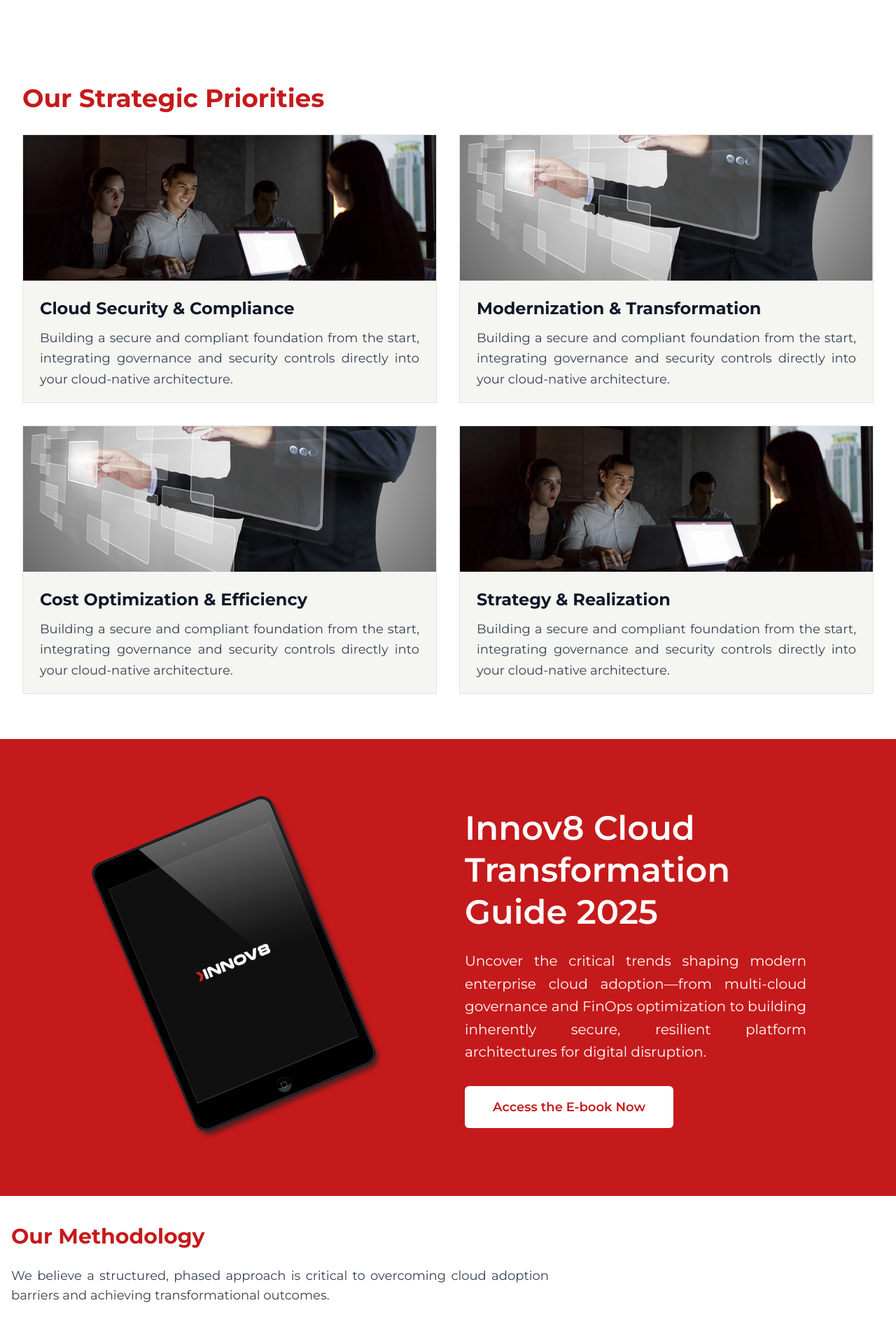
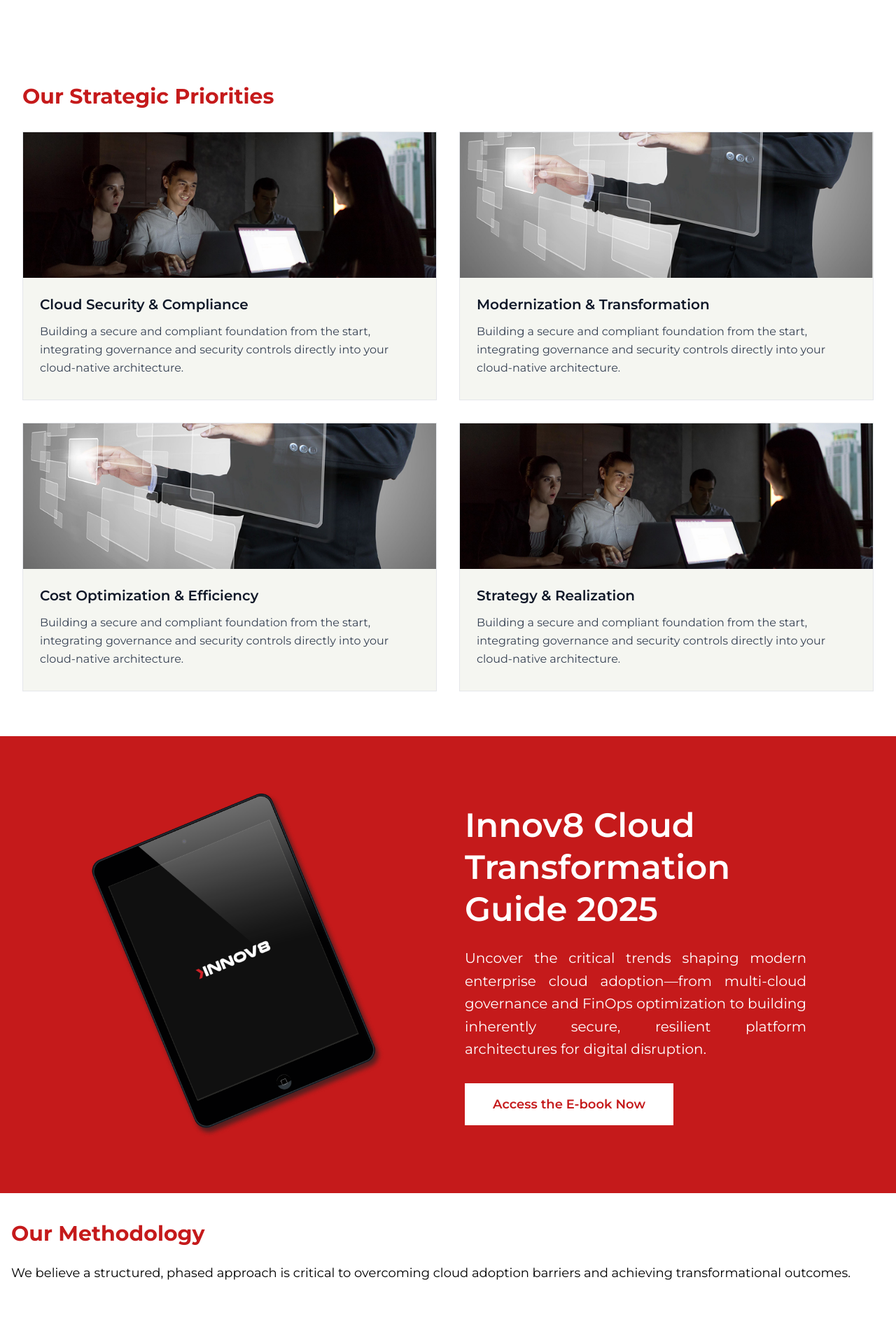
Before and after one commit to ChemyDigi/Innov8, a Next.js app in the folder innov8/: page /solutions/cloud-platform in a window 1280 px wide. Shown: the part 1520-3402 px from the top of the page at 70% size. Built offline with nearby package versions, Linux system fonts and the light colour scheme.

Commit message:
Cloud page font sizes fixed

```diff
--- a/innov8/components/Cloud_SolutionComponents/EbookSection.tsx
+++ b/innov8/components/Cloud_SolutionComponents/EbookSection.tsx
@@ -23,10 +23,13 @@
           </h2>
 
           <p className="text-lg md:text-xl mb-8 leading-relaxed text-justify">
-            Uncover the critical trends shaping modern enterprise cloud adoption—from multi-cloud governance and FinOps optimization to building inherently secure, resilient platform architectures for digital disruption.
+            Uncover the critical trends shaping modern enterprise cloud
+            adoption—from multi-cloud governance and FinOps optimization to
+            building inherently secure, resilient platform architectures for
+            digital disruption.
           </p>
 
-          <button className="bg-white text-brand font-semibold text-lg px-10 py-4 rounded-md hover:bg-gray-100 transition">
+          <button className="bg-white text-brand font-semibold text-lg px-10 py-4 hover:bg-gray-100 transition">
             Access the E-book Now
           </button>
         </div>
--- a/innov8/components/Cloud_SolutionComponents/MethodologySection.tsx
+++ b/innov8/components/Cloud_SolutionComponents/MethodologySection.tsx
@@ -5,32 +5,29 @@
       <div className="absolute inset-0 top-78 bg-black w-full"></div>
 
       <div className="relative max-w-7xl mx-auto px-4">
-        <h2 className="text-3xl font-bold text-brand mb-6">
-          Our Methodology
-        </h2>
-        <p className="text-lg text-gray-700 max-w-3xl mb-14 text-justify">
-          We believe a structured, phased approach is critical to overcoming cloud
-          adoption barriers and achieving transformational outcomes.
+        <h2 className="text-3xl font-bold text-brand mb-6">Our Methodology</h2>
+        <p className="text-lg leading-relaxed text-justify text-black">
+          We believe a structured, phased approach is critical to overcoming
+          cloud adoption barriers and achieving transformational outcomes.
         </p>
 
         {/* White Card */}
         <div className="relative z-20 mt-12 bg-white border border-[#D9D9D9] shadow-lg p-10">
-
           <div className="grid grid-cols-1 md:grid-cols-3 gap-12 text-black">
-
             {/* Discover */}
             <div>
               <h3 className="text-xl font-bold mb-3">Discover</h3>
               <p className="text-gray-700 text-justify leading-relaxed">
                 Cloud Readiness Assessment, Security & Compliance Gap Analysis,
                 TCO & ROI Modeling, Stakeholder Workshops.
-                <br /><br />
+                <br />
+                <br />
               </p>
 
               <h3 className="text-xl font-bold mt-10 mb-3">Output</h3>
               <p className="text-gray-700 text-justify leading-relaxed">
-                A comprehensive strategy and business case tailored to your unique
-                challenges and objectives.
+                A comprehensive strategy and business case tailored to your
+                unique challenges and objectives.
               </p>
             </div>
 
@@ -45,7 +42,8 @@
               <h3 className="text-xl font-bold mt-10 mb-3">Output</h3>
               <p className="text-gray-700 text-justify leading-relaxed">
                 A detailed technical and operational design ready for execution,
-                ensuring your cloud environment is safe and optimized from the start.
+                ensuring your cloud environment is safe and optimized from the
+                start.
               </p>
             </div>
 
@@ -53,20 +51,19 @@
             <div>
               <h3 className="text-xl font-bold mb-3">Develop</h3>
               <p className="text-gray-700 text-justify leading-relaxed">
-                Cloud Platform Implementation, Application Modernization & Migration,
-                DevOps/DevSecOps Pipeline Setup, Continuous Optimization.
+                Cloud Platform Implementation, Application Modernization &
+                Migration, DevOps/DevSecOps Pipeline Setup, Continuous
+                Optimization.
               </p>
 
               <h3 className="text-xl font-bold mt-10 mb-3">Output</h3>
               <p className="text-gray-700 text-justify leading-relaxed">
-                A comprehensive strategy and business case tailored to your unique
-                challenges and objectives.
+                A comprehensive strategy and business case tailored to your
+                unique challenges and objectives.
               </p>
             </div>
-
           </div>
         </div>
-
       </div>
     </section>
   );
--- a/innov8/components/Cloud_SolutionComponents/Strategic_Properties.tsx
+++ b/innov8/components/Cloud_SolutionComponents/Strategic_Properties.tsx
@@ -1,27 +1,31 @@
-import React from 'react';
+import React from "react";
 
 const Strategic_Priorities: React.FC = () => {
   const priorities = [
     {
       title: "Cloud Security & Compliance",
-      description: "Building a secure and compliant foundation from the start, integrating governance and security controls directly into your cloud-native architecture.",
-      image: "/images/CloudSolutions/Cloud_Security.png"
+      description:
+        "Building a secure and compliant foundation from the start, integrating governance and security controls directly into your cloud-native architecture.",
+      image: "/images/CloudSolutions/Cloud_Security.png",
     },
     {
       title: "Modernization & Transformation",
-      description: "Building a secure and compliant foundation from the start, integrating governance and security controls directly into your cloud-native architecture.",
-      image: "/images/CloudSolutions/Modernization.png"
+      description:
+        "Building a secure and compliant foundation from the start, integrating governance and security controls directly into your cloud-native architecture.",
+      image: "/images/CloudSolutions/Modernization.png",
     },
     {
       title: "Cost Optimization & Efficiency",
-      description: "Building a secure and compliant foundation from the start, integrating governance and security controls directly into your cloud-native architecture.",
-      image: "/images/CloudSolutions/Cost_Optimization.png"
+      description:
+        "Building a secure and compliant foundation from the start, integrating governance and security controls directly into your cloud-native architecture.",
+      image: "/images/CloudSolutions/Cost_Optimization.png",
     },
     {
       title: "Strategy & Realization",
-      description: "Building a secure and compliant foundation from the start, integrating governance and security controls directly into your cloud-native architecture.",
-      image: "/images/CloudSolutions/Strategy.png"
-    }
+      description:
+        "Building a secure and compliant foundation from the start, integrating governance and security controls directly into your cloud-native architecture.",
+      image: "/images/CloudSolutions/Strategy.png",
+    },
   ];
 
   return (
@@ -29,7 +33,7 @@
       <div className="max-w-7xl mx-auto px-4 sm:px-6 lg:px-8">
         {/* Main Heading - At the top with reduced padding */}
         <div className="text-left mb-8">
-          <h1 className="text-3xl md:text-4xl font-bold text-[#C51A1B]">
+          <h1 className="text-3xl font-bold text-brand mb-6">
             Our Strategic Priorities
           </h1>
         </div>
@@ -37,7 +41,10 @@
         {/* Priorities Grid */}
         <div className="grid grid-cols-1 md:grid-cols-2 gap-8">
           {priorities.map((priority, index) => (
-            <div key={index} className="bg-[#F5F6F1] border border-gray-200 h-96 overflow-hidden">
+            <div
+              key={index}
+              className="bg-[#F5F6F1] border border-gray-200 h-96 overflow-hidden"
+            >
               {/* Image Section - Perfect box width and increased height */}
               <div className="w-full h-52">
                 <img
@@ -49,10 +56,10 @@
 
               {/* Content Section */}
               <div className="p-6">
-                <h3 className="text-xl md:text-2xl font-bold text-gray-900 mb-3">
+                <h3 className="text-lg sm:text-xl font-semibold text-gray-900 mb-3">
                   {priority.title}
                 </h3>
-                <p className="text-gray-700 leading-relaxed text-justify text-lg">
+                <p className="text-gray-700 leading-relaxed text-justify sm:text-left">
                   {priority.description}
                 </p>
               </div>
--- a/innov8/components/Cloud_SolutionComponents/WorkSection.tsx
+++ b/innov8/components/Cloud_SolutionComponents/WorkSection.tsx
@@ -7,13 +7,12 @@
         {/* LEFT CONTENT */}
         <div className="md:w-3/4">
           <h2 className="text-3xl md:text-4xl font-semibold text-black">
-            Let’s work together
+            Connect with us
           </h2>
 
           <p className="text-black mt-3 max-w-xl text-lg text-justify">
-            Work with industry-leading engineers and strategists who understand
-            your business and build solutions that scale. Let’s transform your
-            digital future – together
+            Expect great out of gold performance from industry experts &
+            innovation teams! Cloud & big time product talent sources!
           </p>
         </div>
 
--- a/innov8/components/insights/HeroSection.tsx
+++ b/innov8/components/insights/HeroSection.tsx
@@ -36,7 +36,7 @@
           </h1>
 
           <p className="mt-3 sm:mt-4 text-sm sm:text-base md:text-lg max-w-xl mx-auto lg:mx-0">
-            Stay updated with emerging <br /> ideas, market movements, <br />
+            Stay updated with emerging ideas, market movements, <br />
             and expert viewpoints shaping the future
           </p>
         </div>
```
Also changed, not shown: innov8/components/Cloud_SolutionComponents/First_Description.tsx (+27 -17 lines), innov8/components/Cloud_SolutionComponents/MethodologyWithWorkSection.tsx (+14 -12 lines), innov8/components/Navbar.tsx (+5 -15 lines). Lines whose indentation alone changed are shown as unchanged.
